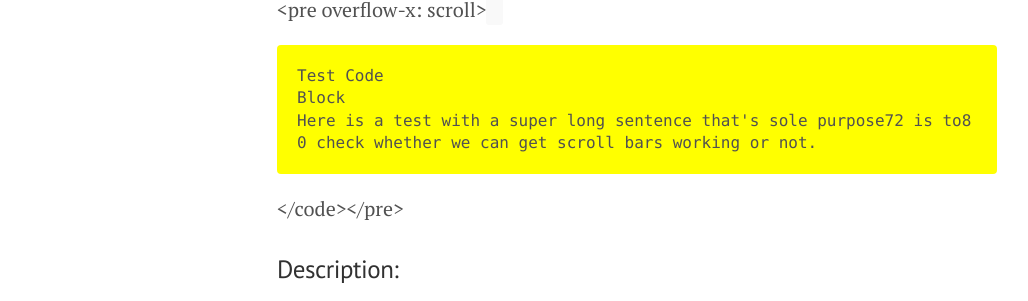
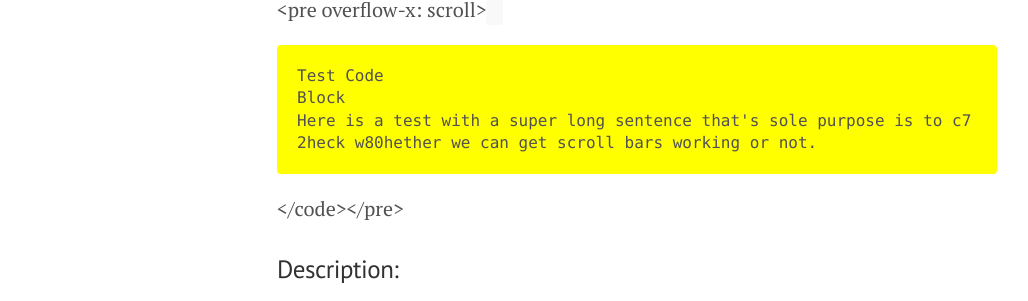
Before and after one commit to washifu/CodeBlog, a Jekyll site: the page built from pages/2017-09-17-Longest_Increasing_Subsequence.md, in a window 1280 px wide and 900 px high. Shown: the part 255-556 px from the top of the window, without its empty margins (3-1031 px from the left). Built offline with Jekyll 4.4.1, drawn with Linux system fonts in a browser that asks for light colours; comment, search, counter and statistics services are not loaded.

Commit message:
Update 2017-09-17-Longest_Increasing_Subsequence.md

````diff
--- a/pages/2017-09-17-Longest_Increasing_Subsequence.md
+++ b/pages/2017-09-17-Longest_Increasing_Subsequence.md
@@ -9,7 +9,7 @@
 ```
 Test Code
 Block
-Here is a test with a super long sentence that's sole purpose72 is to80 check whether we can get scroll bars working or not.
+Here is a test with a super long sentence that's sole purpose is to c72heck w80hether we can get scroll bars working or not.
 ```
 </code></pre>
 
````
